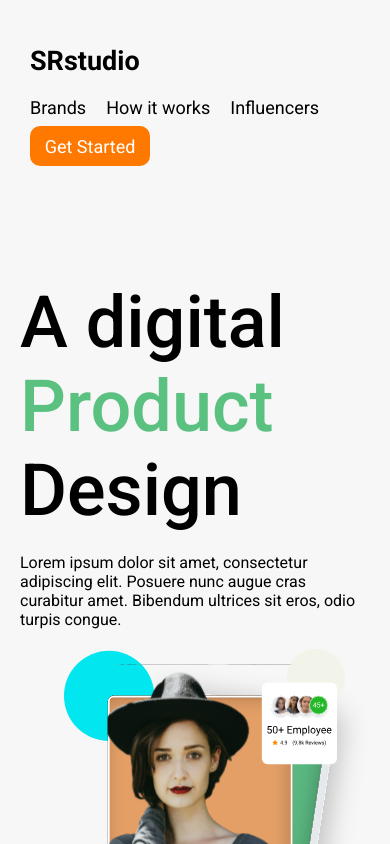
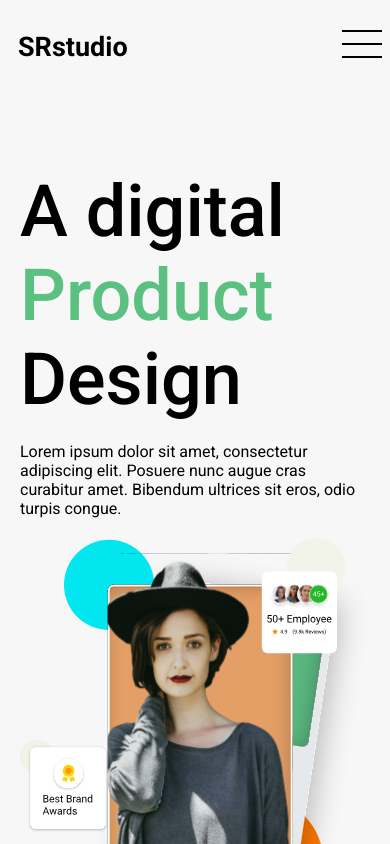
Before and after one commit to TheDavidGame/TheDavidGame.github.io, a Nuxt app: page / in a window 390 px wide. Shown: the top 844 px of the page. Built offline with nearby package versions, Linux system fonts and the light colour scheme.

Commit message:
header adaptive

```diff
--- a/pages/index.vue
+++ b/pages/index.vue
@@ -24,7 +24,16 @@
                 </button>
               </li>
             </ul>
+            <div @click="menuCloseItem()" class="header__nav-close">
+              <span class="header__nav-close-line"></span>
+              <span class="header__nav-close-line"></span>
+            </div>
           </nav>
+          <div @click="burgerHandler()" class="header__burger burger">
+            <span class="burger__line burger__line_first"> </span>
+            <span class="burger__line burger__line_second"> </span>
+            <span class="burger__line burger__line_third"> </span>
+          </div>
         </div>
       </header>
       <div class="underHeader">
@@ -281,6 +290,16 @@ export default {
   data() {
     return {}
   },
+  methods: {
+    burgerHandler() {
+      const menu = document.querySelector('.header__nav')
+      menu.classList.add('header__nav_active')
+    },
+    menuCloseItem() {
+      const menu = document.querySelector('.header__nav')
+      menu.classList.remove('header__nav_active')
+    },
+  },
 }
 </script>
 
@@ -296,14 +315,22 @@ export default {
 }
 
 /* header styles start */
-
+.header {
+  position: fixed;
+  top: 0;
+  left: 0;
+  width: 100%;
+  padding-bottom: 10px;
+  z-index: 999;
+  padding: 0 8px;
+  background-color: #f8f7f786;
+}
 .header__wrapper {
   display: flex;
   flex-wrap: wrap;
   align-items: flex-end;
   justify-content: space-between;
-  padding-top: 34.5px;
-  margin-bottom: 35px;
+  padding-top: 20.5px;
 }
 .header__logo {
   font-size: 27px;
@@ -348,6 +375,32 @@ a {
   width: 120px;
   height: 40px;
 }
+
+.header__burger {
+  display: none;
+  width: 40px;
+  height: 28px;
+  position: relative;
+  margin-bottom: 15px;
+}
+.burger__line {
+  display: block;
+  width: 100%;
+  height: 2px;
+  background: #000;
+  position: absolute;
+  left: 0;
+}
+.burger__line_first {
+  top: 0;
+}
+.burger__line_second {
+  top: 50%;
+  transform: translateY(-50%);
+}
+.burger__line_third {
+  bottom: 0;
+}
 /* header styles end */
 
 /* underHeader styles start */
@@ -355,10 +408,11 @@ a {
   display: flex;
   flex-wrap: wrap;
   justify-content: space-between;
+  padding-top: 100px;
   margin-bottom: 70px;
 }
 .underHeader__left {
-  width: 692px;
+  width: 560px;
   margin: 70px 0 20px 0;
 }
 .underHeader__title {
@@ -623,4 +677,69 @@ a {
   opacity: 0.75;
 }
 /* footer styles end */
+
+/* media start */
+@media screen and (max-width: 767px) {
+  .header__burger {
+    display: block;
+  }
+  .header__nav {
+    width: 100%;
+    height: 100%;
+    position: fixed;
+    top: 0;
+    left: 0;
+    background: #dcf2f1;
+    z-index: 10;
+    padding: 75px;
+    transform: translateX(100%);
+    transition: 0.2s all linear;
+  }
+  .header__nav_active {
+    transform: translateX(0);
+  }
+  .header__item {
+    width: 100%;
+    margin-right: 0;
+    margin-bottom: 30px;
+  }
+  .header__item:last-child {
+    margin-bottom: 0;
+  }
+  .header__link {
+    font-size: 42px;
+    line-height: 48px;
+  }
+  .header__link-button {
+    margin-top: 0;
+    color: white;
+    background: #ff7900;
+    border-radius: 10px;
+    width: 400px;
+    height: 80px;
+  }
+  .header__nav-close {
+    width: 40px;
+    height: 40px;
+    position: absolute;
+    top: 20px;
+    right: 20px;
+    z-index: 11;
+  }
+  .header__nav-close-line {
+    display: block;
+    width: 100%;
+    height: 2px;
+    background-color: black;
+    position: absolute;
+    top: 50%;
+  }
+  .header__nav-close-line:first-child {
+    transform: translateY(-50%) rotate(45deg);
+  }
+  .header__nav-close-line:last-child {
+    transform: translateY(-50%) rotate(-45deg);
+  }
+}
+/* media end */
 </style>
```
